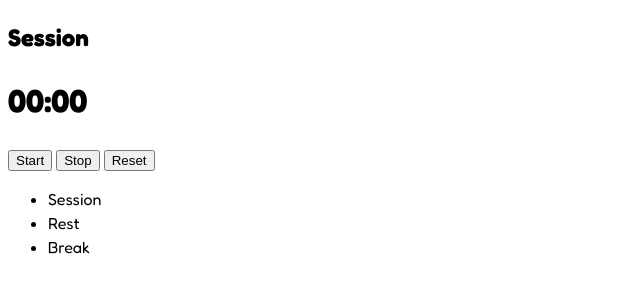
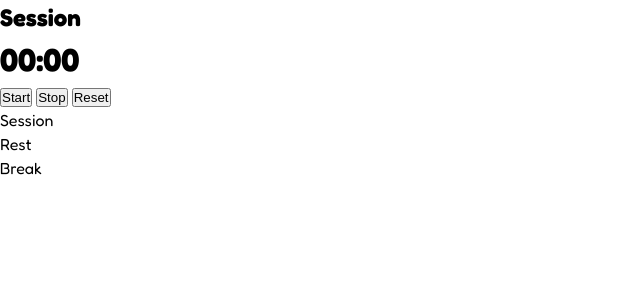
Before and after one commit to shojinPy/Pomodoro, a website built with Vite: page App/index.html in a window 1280 px wide. Shown: the whole page, without its empty margins (0-640 px from the left). Built offline with nearby package versions, Linux system fonts and the light colour scheme.

Commit message:
Added based-style for all elements

```diff
--- a/App/style.css
+++ b/App/style.css
@@ -2,3 +2,9 @@
   font-family: "Fredoka", Arial, Helvetica, sans-serif;
   line-height: 1.5;
 }
+
+* {
+  margin: 0;
+  padding: 0;
+  transition: 500ms;
+}
```
